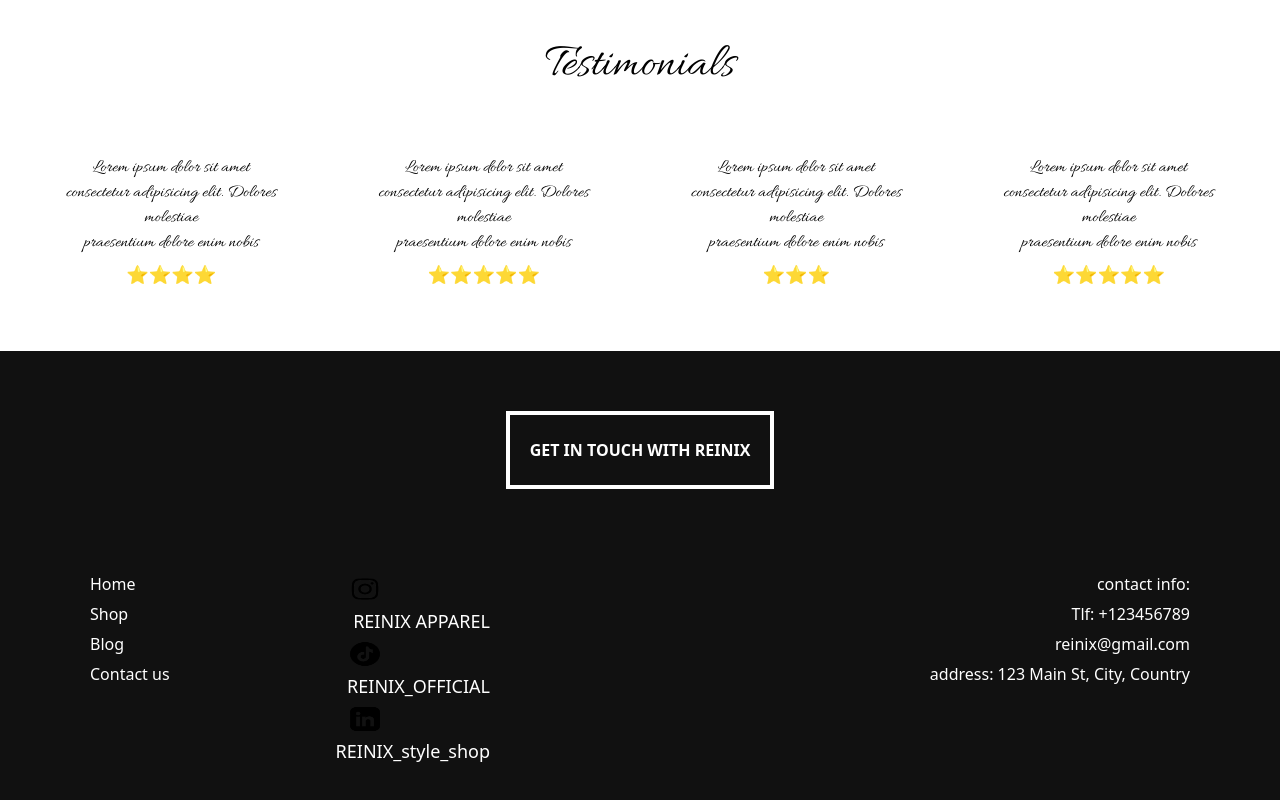
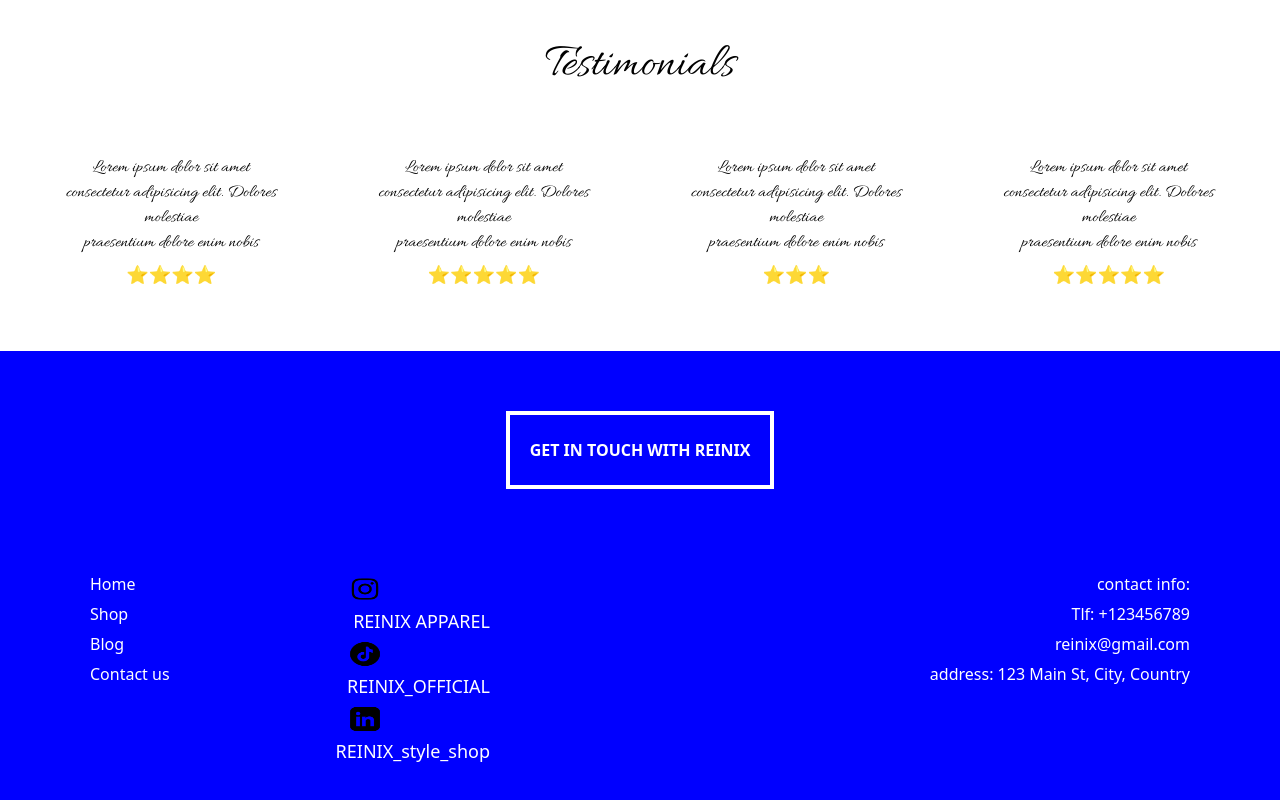
Before and after one commit to raphaelhalliday4-star/mywebsite, a plain HTML site: page index.html in a window 1280 px wide. Shown: the part 4048-4848 px from the top of the page. Drawn offline with Linux system fonts and the light colour scheme.

Commit message:
modified style

```diff
--- a/style/style.css
+++ b/style/style.css
@@ -370,7 +370,7 @@ main{
 /* footer section  */
 
 .footer-section{
-    background-color:#111111;
+    background-color:blue;
     width: 100%;
     padding: 60px 0px 100px;
     color: white;
```
